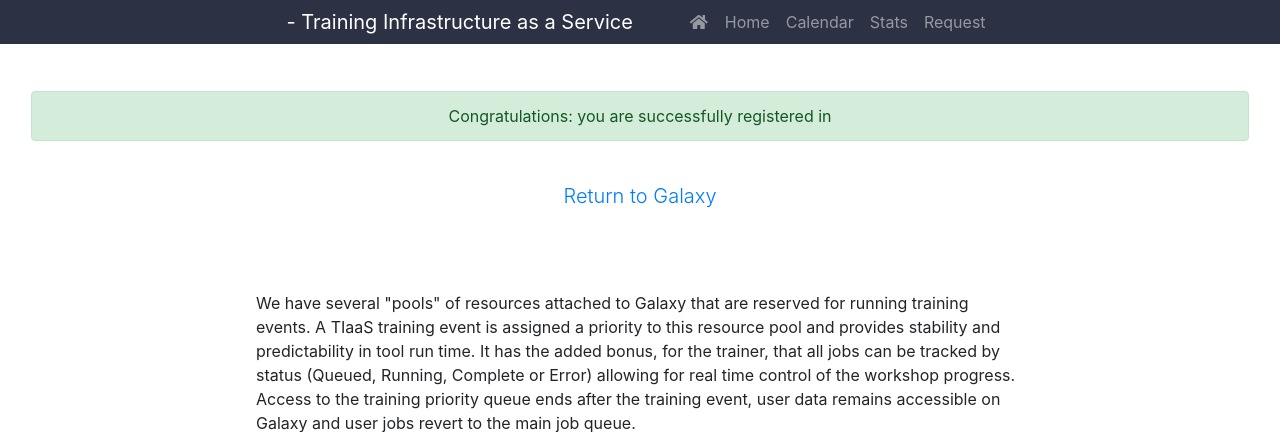
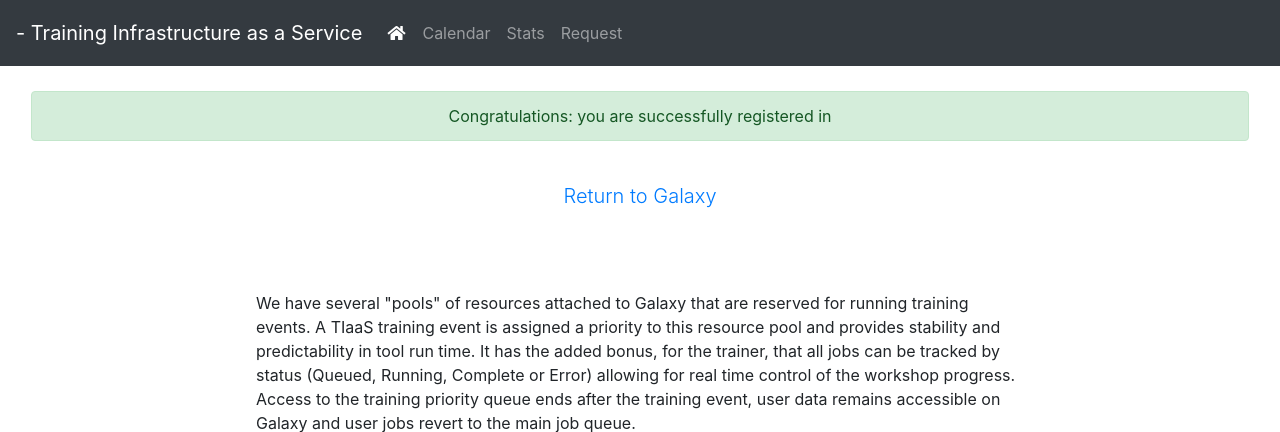
Before and after one commit to galaxyproject/tiaas2, a Django app: template training/templates/training/join.html in a window 1280 px wide. Shown: the top 432 px of the page. Run offline with Django 3.2, Linux system fonts and the light colour scheme; the template is opened without the code that fills it, so the values that code supplies are empty; some libraries are stand-ins or nearby versions.

Commit message:
Remove galaxys stylesheet
Fixes #57

```diff
--- a/training/static/training/css/main.css
+++ b/training/static/training/css/main.css
@@ -11,7 +11,7 @@ nav {
   background: #2c3143;
 }
 nav.navbar {
-  padding: 2px 1rem;
+  padding: 0.8rem 1rem;
 }
 .nav-link.active {
   font-weight: bold;
--- a/training/templates/base.html
+++ b/training/templates/base.html
@@ -12,8 +12,6 @@
 	<link rel="stylesheet" href="https://cdnjs.cloudflare.com/ajax/libs/font-awesome/5.15.4/css/all.min.css" integrity="sha512-1ycn6IcaQQ40/MKBW2W4Rhis/DbILU74C1vSrLJxCq57o941Ym01SwNsOMqvEBFlcgUa6xLiPY/NS5R+E6ztJQ==" crossorigin="anonymous" referrerpolicy="no-referrer" />
 	<link rel="stylesheet" href="{% static 'vendor/material-icons.css' %}">
 
-	<!-- Use Galaxy's stylesheet (copied during deployment) -->
-	<link rel="stylesheet" href="{% static 'training/style/galaxy.css' %}">
 	<!-- And override/add some bits to make it work -->
 	<link rel="stylesheet" href="{% static 'training/css/main.css' %}">
 
@@ -25,14 +23,22 @@
 </head>
 
 <body>
-	<nav class="navbar fixed-top justify-content-center navbar-dark navbar-expand" id="masthead">
+
+
+	{% comment %}<nav class="navbar fixed-top justify-content-center navbar-dark navbar-expand" id="masthead">{% endcomment %}
 	<!-- <nav class="navbar fixed-top navbar-dark navbar-expand-sm" id="masthead"> -->
-		<a class="navbar-brand mr-5" href="/tiaas">
+	<nav class="navbar navbar-expand-lg fixed-top navbar-dark bg-dark">
+		<a class="navbar-brand" href="/tiaas">
 			<span class="navbar-brand-title">{{ settings.TIAAS_OWNER }} - Training Infrastructure as a Service</span>
 		</a>
 
-		<ul class="navbar-nav">
-			<li class="nav-item">
+		<button class="navbar-toggler" type="button" data-toggle="collapse" data-target="#navbarSupportedContent" aria-controls="navbarSupportedContent" aria-expanded="false" aria-label="Toggle navigation">
+			<span class="navbar-toggler-icon"></span>
+		</button>
+
+		<div class="collapse navbar-collapse" id="navbarSupportedContent">
+			<ul class="navbar-nav mr-auto">
+				<li class="nav-item active">
 					<a
 						class="nav-link nav-icon"
 						href="{{ settings.GALAXY_URL }}"
@@ -43,11 +49,6 @@
 						<i class="fa fa-fw fa-home"></i>
 					</a>
 				</li>
-
-			<li class="nav-item">
-				<a class="nav-link{% if request.path == '/tiaas/' %} active{% endif %}" href="/tiaas" id="nav-link-about">Home</a>
-			</li>
-
 				<li class="nav-item">
 					<a class="nav-link{% if request.path == '/tiaas/calendar/' %} active{% endif %}" href="/tiaas/calendar" id="nav-link-calendar">Calendar</a>
 				</li>
@@ -64,13 +65,12 @@
 				<li class="nav-item">
 					<a class="nav-link" href="/tiaas/admin">Admin</a>
 				</li>
+
+				<li class="nav-item">
+					<a class="nav-link" href="/tiaas/admin/logout/">Logout</a>
+				</li>
 				{% endif %}
 			</ul>
-
-		<div style="position: absolute; right: 25px;">
-			{% if user.is_authenticated %}
-			<a class="navbar-brand" href="/tiaas/admin/logout/">Logout</a>
-			{% endif %}
 		</div>
 	</nav>
 
```
Lines whose indentation alone changed are shown as unchanged.
